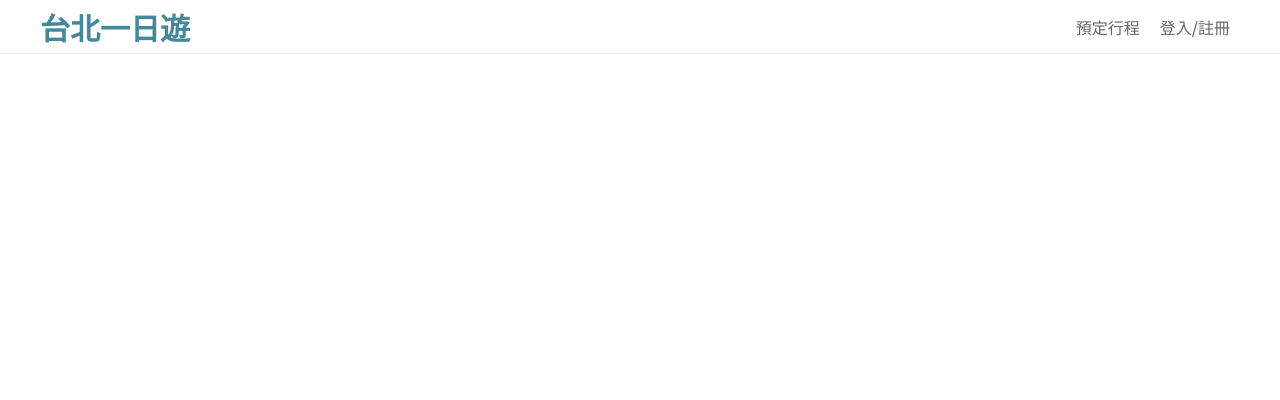
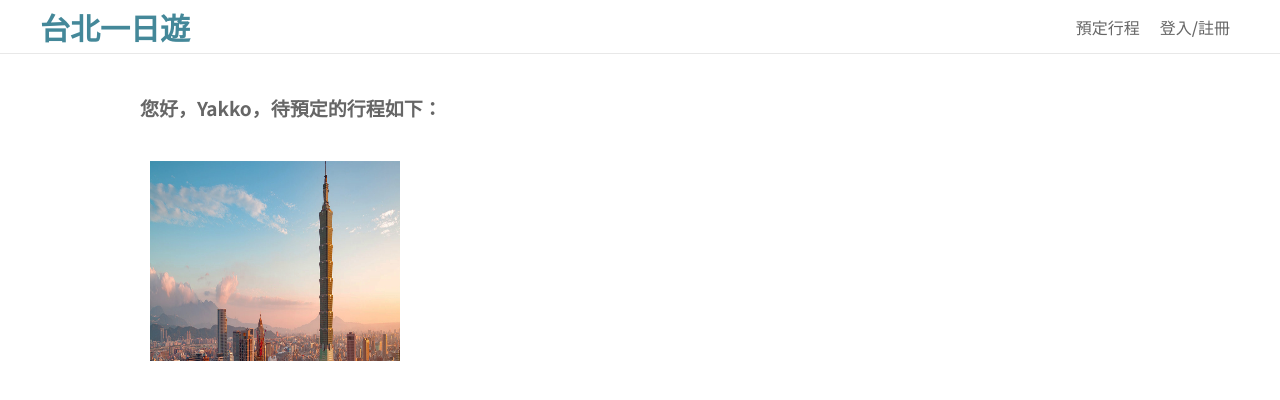
Before and after one commit to nihclil/taipei-day-trip, a Flask app: page /booking in a window 1280 px wide. Shown: the top 400 px of the page. Run offline with Flask 3, Linux system fonts and the light colour scheme.

Commit message:
add headline and img

```diff
--- a/static/booking.css
+++ b/static/booking.css
@@ -17,6 +17,7 @@ header {
   display: flex;
   height: 54px;
   border-bottom: 1px solid #e8e8e8;
+  margin-bottom: 40px;
 }
 
 .header-nav {
@@ -54,3 +55,36 @@ header {
 .text-button--p10 {
   padding: 10px;
 }
+
+main {
+  width: 1200px;
+  margin: auto;
+}
+
+.headline {
+  width: 1000px;
+  margin: 0px auto 40px auto;
+}
+
+.headline__content {
+  font-family: Noto Sans TC;
+  font-weight: 700;
+  font-size: 19px;
+  color: #666666;
+}
+
+.attraction-infos {
+  width: 980px;
+  height: 200px;
+  margin: auto;
+}
+
+.attraction-image {
+  width: 250px;
+  height: 200px;
+}
+
+.attraction-image__img {
+  width: 100%;
+  height: 100%;
+}
--- a/templates/booking.html
+++ b/templates/booking.html
@@ -30,5 +30,17 @@
         </div>
       </nav>
     </header>
+
+    <main>
+      <div class="headline">
+        <p class="headline__content">您好，Yakko，待預定的行程如下：</p>
+      </div>
+
+      <section class="attraction-infos">
+        <figure class="attraction-image">
+          <img class="attraction-image__img" src="/static/welcome.png" />
+        </figure>
+      </section>
+    </main>
   </body>
 </html>
```
